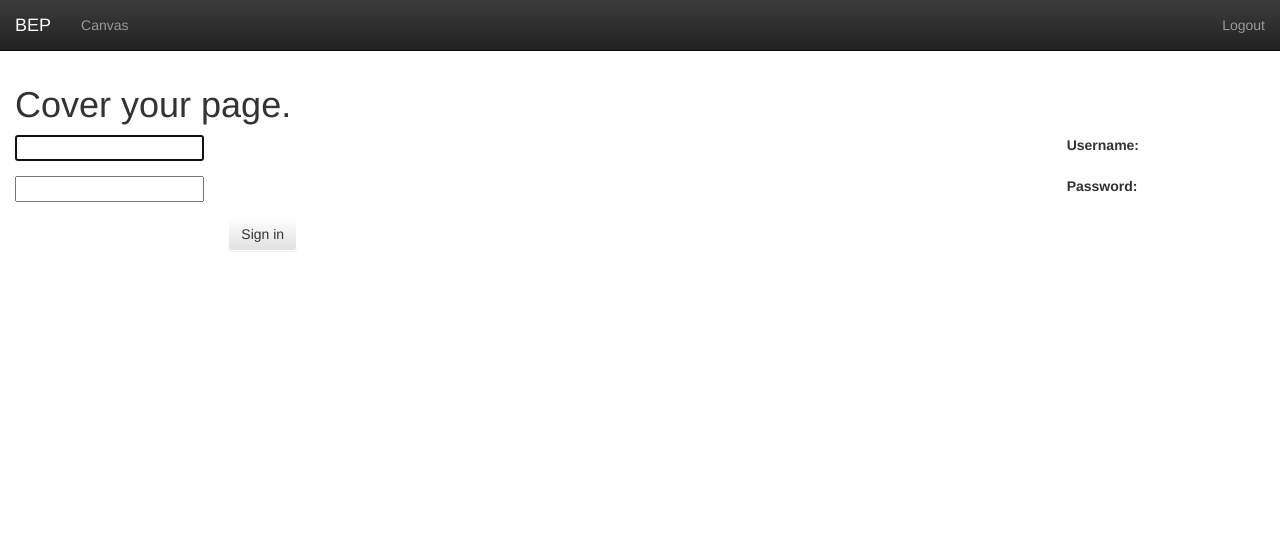
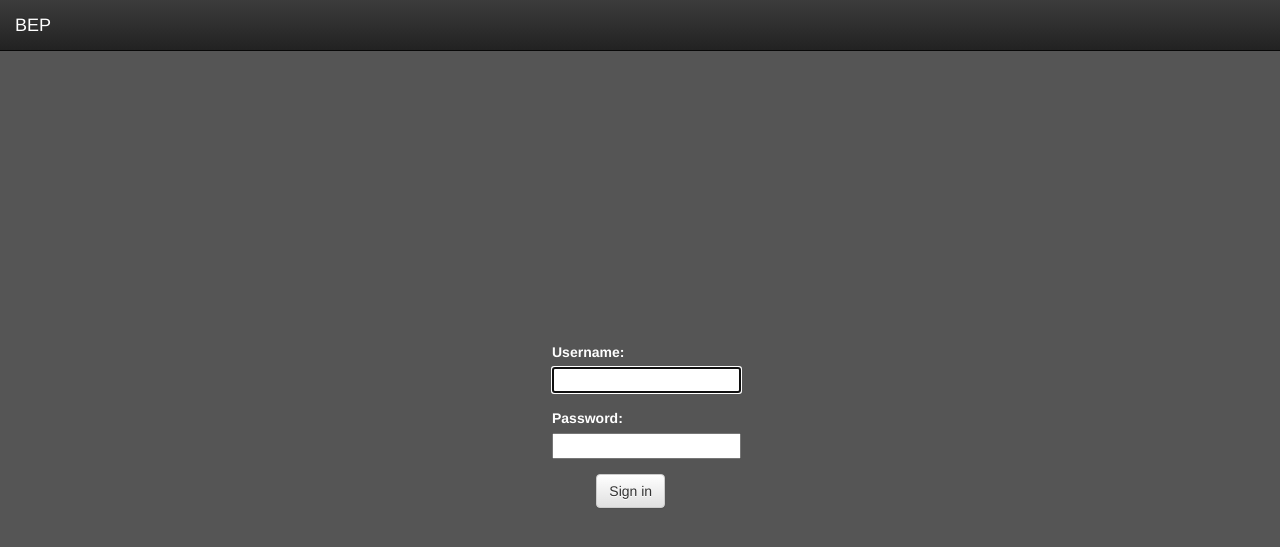
Before and after one commit to Fale/bep-old, a Django app: page /login in a window 1280 px wide. Shown: the top 547 px of the page. Run offline with Django 3.2, Linux system fonts and the light colour scheme; parts of the project's set-up code (start-up, migrations or seed data) failed here and were passed over; some libraries are stand-ins or nearby versions.

Commit message:
Fix login, csses and make no private pages guessable from outside

```diff
--- a/canvas/static/canvas/style.css
+++ b/canvas/static/canvas/style.css
@@ -4,6 +4,12 @@ html, body {
 
 .navbar-nav.navbar-right:last-child {
     margin-right: 0px;
+}
+
+a.canvas-edit,
+a.canvas-item-edit {
+    color: #000000;
+    text-decoration: none;
 }
 
 span.canvas-bundle-C {
--- a/canvas/templates/registration/login.html
+++ b/canvas/templates/registration/login.html
@@ -1,50 +1,35 @@
 {% extends "template.html" %}
 
 {% block style %}
-/*
- * Cover
- */
+.cover {
+    width: 176px;
+    position: relative;
+    top: 50%;
+    left: 50%;
+    transform: translate(-50%, -50%);
+}
 
-.cover {
-  ;
-}
 .cover .btn-lg {
     padding: 10px 20px;
     font-weight: bold;
 }
 
-/* Extra markup and styles for table-esque vertical and horizontal centering */
-.coantainer-fluid {
-  display: table;
-  width: 100%;
-  height: 100%; /* For at least Firefox */
-  min-height: 100%;
-  -webkit-box-shadow: inset 0 0 100px rgba(0,0,0,.5);
-          box-shadow: inset 0 0 100px rgba(0,0,0,.5);
+.container-fluid {
+    background-color: #555555;
 }
+
 .site-wrapper-inner {
     display: table-cell;
     vertical-align: top;
 }
-.cover-container {
-  margin-right: auto;
-  margin-left: auto;
+
+.form-horizontal .form-group {
+    margin-right: 0;
+    margin-left: 0;
 }
 
-/* Padding for spacing */
-.inner {
-  padding: 30px;
-
-}
-
-/* Custom default button */
-.btn-default,
-.btn-default:hover,
-.btn-default:focus {
-  color: #333;
-  text-shadow: none; /* Prevent inheritence from `body` */
-  background-color: #fff;
-  border: 1px solid #fff;
+.form-group label {
+    color: #FFFFFF;
 }
 {% endblock %}
 
@@ -54,16 +39,15 @@
     {% endif %}
 
     <div class="cover">
-        <h1 class="cover-heading">Cover your page.</h1>
         <form class="form-horizontal" role="form" method="post" action="{% url 'django.contrib.auth.views.login' %}">
             {% csrf_token %}
             <div class="form-group">
                 {{ form.username.label_tag }}
-                <div class="col-sm-10">{{ form.username }}</div>
+                <div>{{ form.username }}</div>
             </div>
             <div class="form-group">
                 {{ form.password.label_tag }}
-                <div class="col-sm-10">{{ form.password }}</div>
+                <div>{{ form.password }}</div>
             </div>
             <div class="form-group">
                 <div class="col-sm-offset-2 col-sm-10">
--- a/canvas/templates/template.html
+++ b/canvas/templates/template.html
@@ -37,12 +37,14 @@
           <a class="navbar-brand" href="/">BEP</a>
         </div>
         <div class="navbar-collapse collapse">
+          {% if user.is_authenticated %}
           <ul class="nav navbar-nav">
             <li class="{% ifequal request.path 'canvas/'%} active {% endifequal%}"><a href="/canvas">Canvas</a></li>
           </ul>
           <ul class="nav navbar-nav navbar-right">
             <li><a href="/logout">Logout</a></li>
           </ul>
+          {% endif %}
         </div><!--/.nav-collapse -->
     </div>
 
```
Lines whose indentation alone changed are shown as unchanged.
